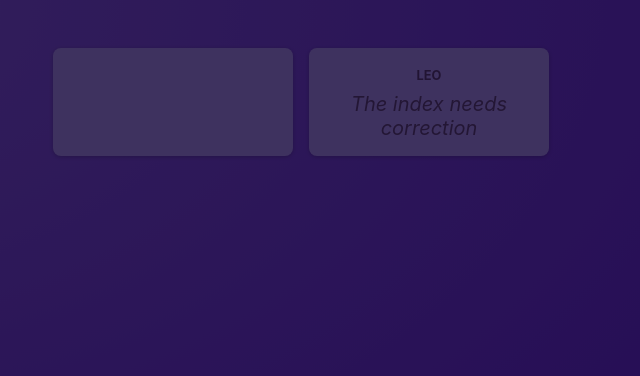
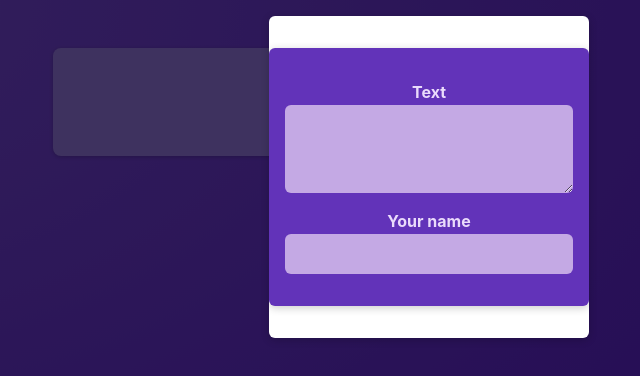
Before and after one commit to igdkaur/posts-app, a React (Vite) app: page / in a window 1280 px wide. Shown: the top 376 px of the page, without its empty margins (211-851 px from the left). Built offline with nearby package versions, Linux system fonts and the light colour scheme.

Commit message:
display modal, add children prop

```diff
--- a/src/components/Modal.jsx
+++ b/src/components/Modal.jsx
@@ -1,10 +1,10 @@
 import classes from "./Modal.module.css"
 
-function Modal() {
+function Modal({children}) {
   return (
     <>
       <div className={classes.backdrop}/>
-      <dialog open className={classes.modal}></dialog>
+      <dialog open className={classes.modal}>{children}</dialog>
     </>
   )
 }
```
